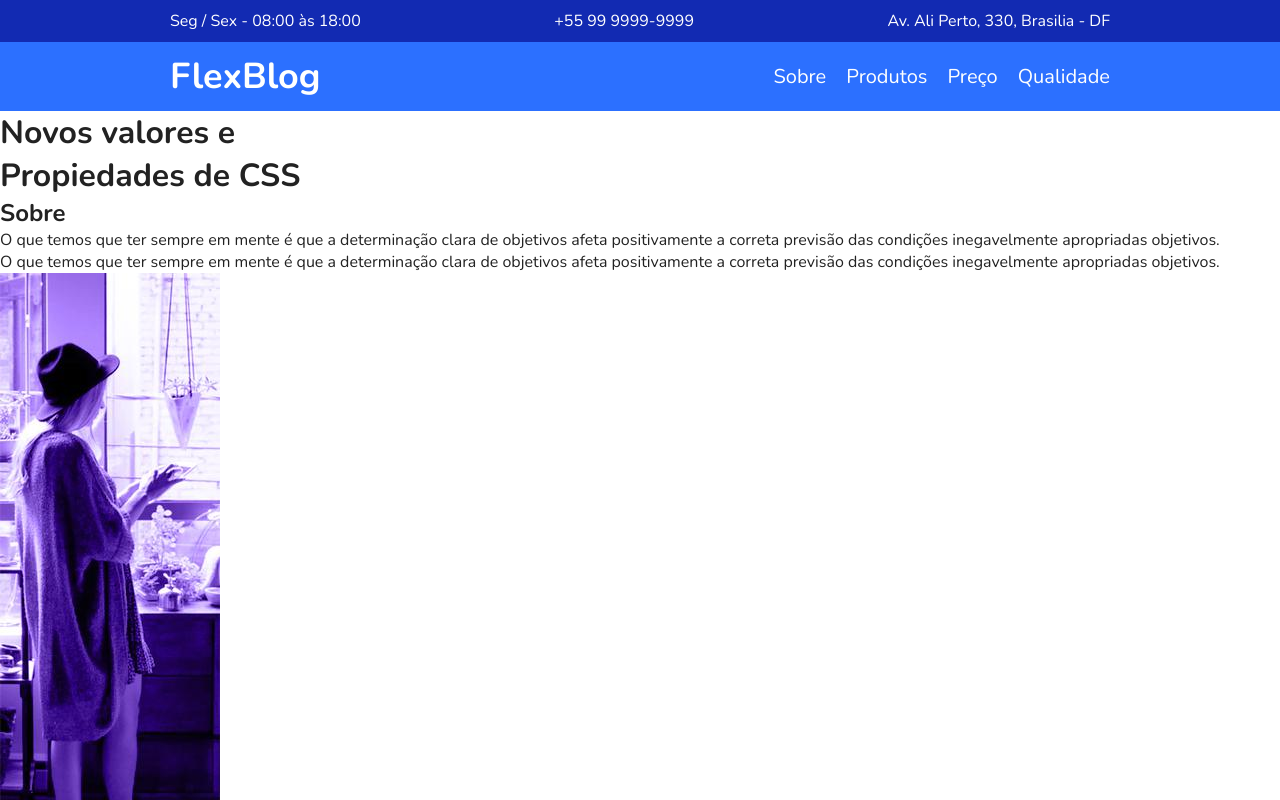
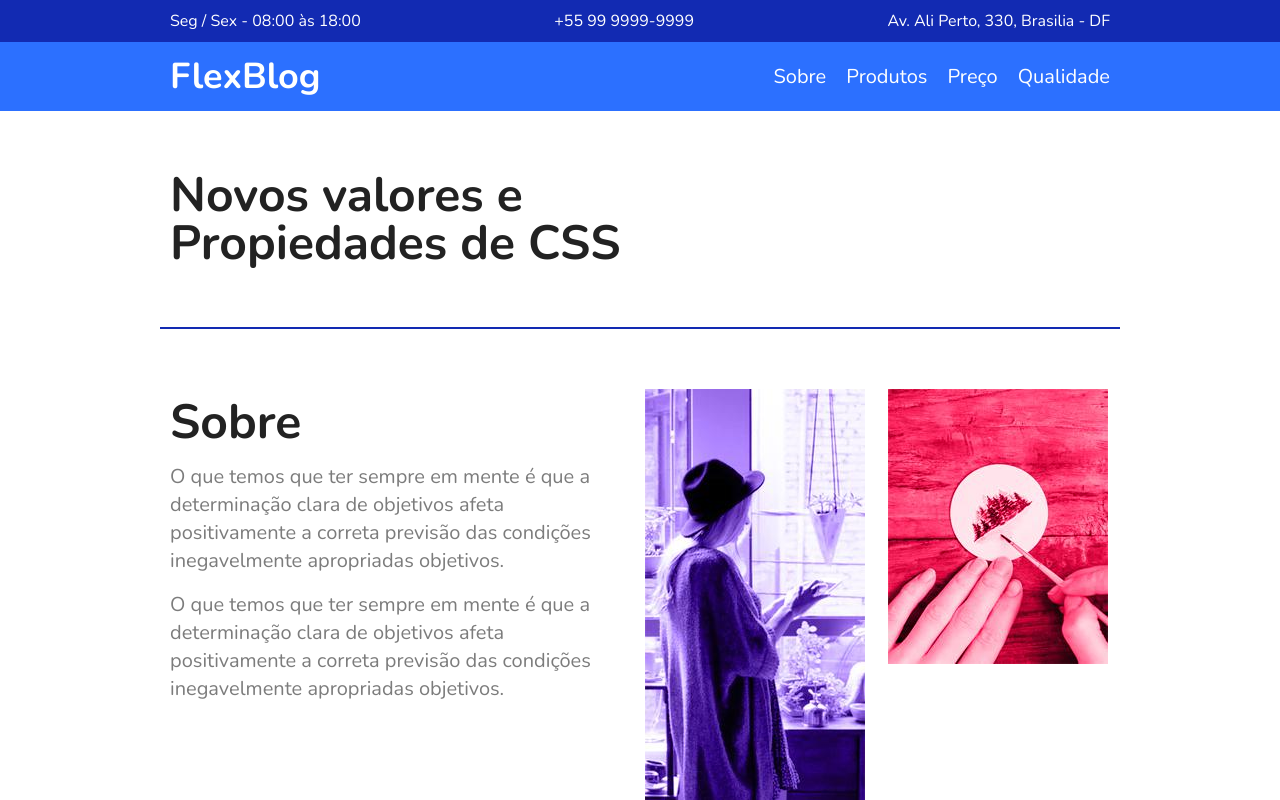
Before and after one commit to Walace2022/FlexBlog, a plain HTML site: page index.html in a window 1280 px wide. Shown: the top 800 px of the page. Drawn offline with nearby package versions, Linux system fonts and the light colour scheme.

Commit message:
Criado CSS de Sobre.

```diff
--- a/css/style.css
+++ b/css/style.css
@@ -85,3 +85,47 @@ a {
 .menu-nav a:hover {
   color: #122ab2;
 }
+
+/* Introdução */
+
+.introducao {
+  font-size: 3rem;
+  line-height: 1;
+  max-width: 960px;
+  margin: 0 auto;
+  padding: 60px 10px;
+}
+
+/* Sobre */
+
+.sobre {
+  max-width: 960px;
+  margin: 0 auto;
+  padding: 60px 0;
+  border-top: 2px solid #122ab2;
+  border-bottom: 2px solid #122ab2;
+  display: flex;
+  flex-wrap: wrap;
+}
+
+.sobre-info {
+  flex: 2 1 350px;
+  margin: 0 10px;
+}
+
+.sobre-info h2 {
+  font-size: 3rem;
+  margin-bottom: 0.5rem;
+}
+
+.sobre-info p {
+  font-size: 1.25rem;
+  line-height: 1.4;
+  margin-bottom: 1rem;
+  color: #7c7c7c;
+}
+
+.sobre-img {
+  flex: 1 1 170px;
+  margin: 0 10px;
+}
--- a/index.html
+++ b/index.html
@@ -40,7 +40,7 @@
     </div>
   </header>
   <main>
-    <h1>Novos valores e<br>Propiedades de CSS</h1>
+    <h1 class="introducao">Novos valores e<br>Propiedades de CSS</h1>
     <div class="sobre" id="sobre">
       <div class="sobre-info">
         <h2>Sobre</h2>
```
